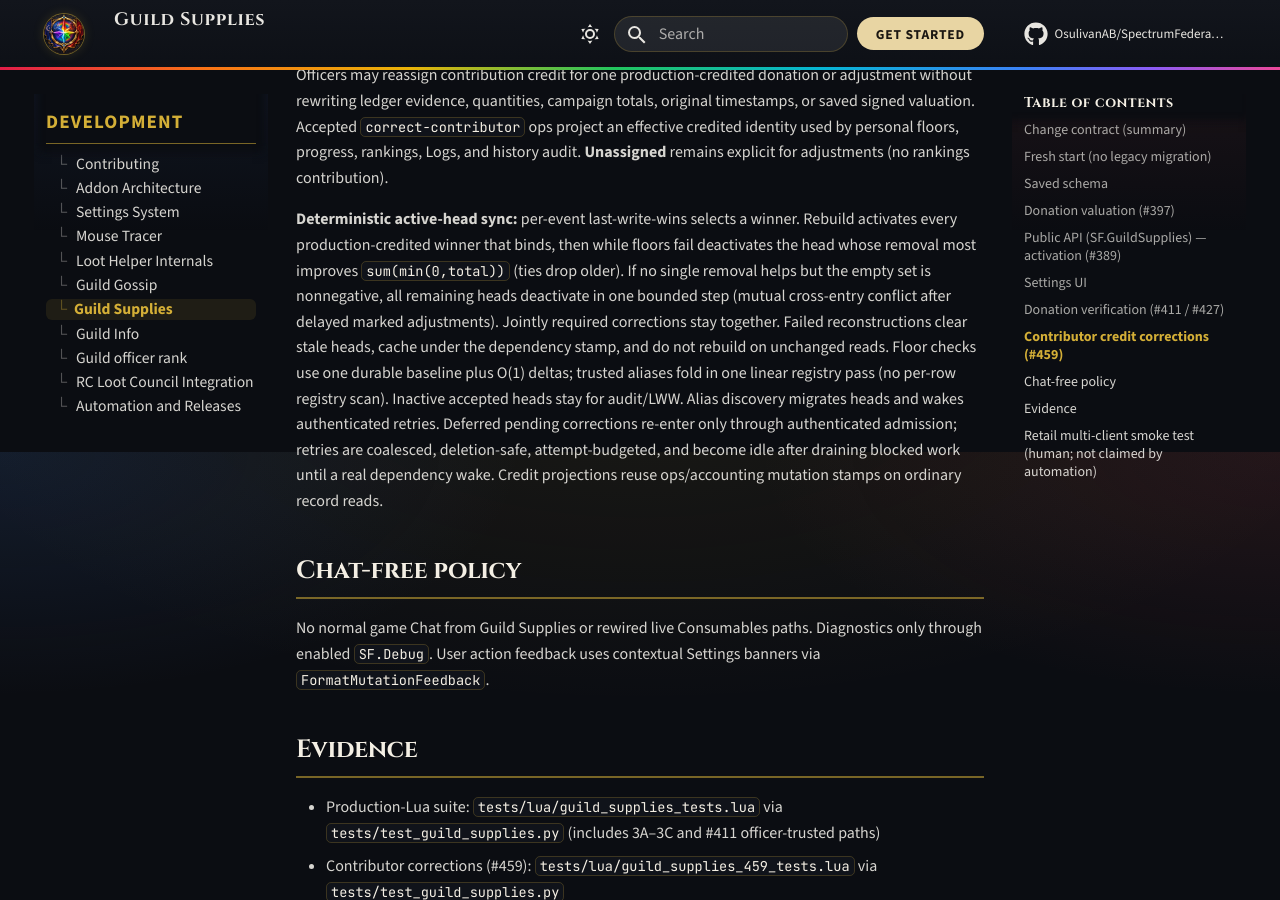
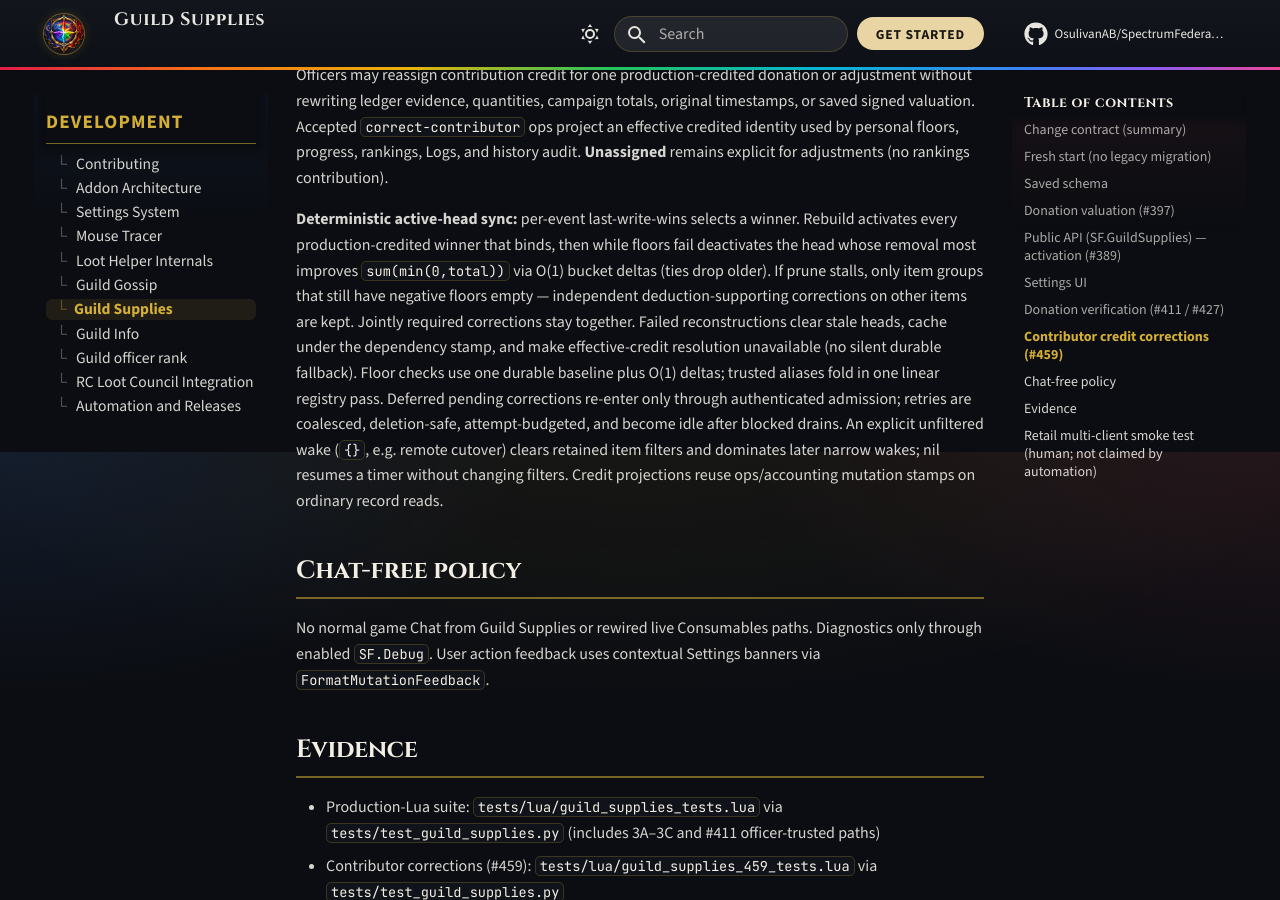
Before and after one commit to OsulivanAB/SpectrumFederation, an MkDocs documentation site: the page built from docs/development/guild-supplies/index.md, in a window 1280 px wide and 900 px high, scrolled down 6748 px. Built offline with MkDocs 1.6.1 and Material for MkDocs 9.7.7, drawn with Linux system fonts in a browser that asks for light colours; comment, search, counter and statistics services are not loaded.

Commit message:
Repair #459 item-local conflict floors, full-wake dominance, and O(1) scoring.
Empty-set fallback now clears only item groups that still have negative floors
so independent deduction-supporting heads survive. Failed reconstructions make
ResolveEffectiveCreditIdentity unavailable instead of durable fallback. Explicit
unfiltered redrive wakes dominate retained item filters (cutover `{}` vs nil
timer resume). Candidate conflict scoring updates TotalsNegScore via O(1) bucket
deltas and reports bucketVisits across rebuild callbacks.

Co-authored-by: Anthony <OsulivanAB@users.noreply.github.com>

```diff
--- a/docs/development/guild-supplies/index.md
+++ b/docs/development/guild-supplies/index.md
@@ -125,7 +125,7 @@ Accepted officer-trusted rows sync through the existing Guild Gossip ledger expo
 
 Officers may reassign contribution credit for one production-credited donation or adjustment without rewriting ledger evidence, quantities, campaign totals, original timestamps, or saved signed valuation. Accepted `correct-contributor` ops project an effective credited identity used by personal floors, progress, rankings, Logs, and history audit. **Unassigned** remains explicit for adjustments (no rankings contribution).
 
-**Deterministic active-head sync:** per-event last-write-wins selects a winner. Rebuild activates every production-credited winner that binds, then while floors fail deactivates the head whose removal most improves `sum(min(0,total))` (ties drop older). If no single removal helps but the empty set is nonnegative, all remaining heads deactivate in one bounded step (mutual cross-entry conflict after delayed marked adjustments). Jointly required corrections stay together. Failed reconstructions clear stale heads, cache under the dependency stamp, and do not rebuild on unchanged reads. Floor checks use one durable baseline plus O(1) deltas; trusted aliases fold in one linear registry pass (no per-row registry scan). Inactive accepted heads stay for audit/LWW. Alias discovery migrates heads and wakes authenticated retries. Deferred pending corrections re-enter only through authenticated admission; retries are coalesced, deletion-safe, attempt-budgeted, and become idle after draining blocked work until a real dependency wake. Credit projections reuse ops/accounting mutation stamps on ordinary record reads.
+**Deterministic active-head sync:** per-event last-write-wins selects a winner. Rebuild activates every production-credited winner that binds, then while floors fail deactivates the head whose removal most improves `sum(min(0,total))` via O(1) bucket deltas (ties drop older). If prune stalls, only item groups that still have negative floors empty — independent deduction-supporting corrections on other items are kept. Jointly required corrections stay together. Failed reconstructions clear stale heads, cache under the dependency stamp, and make effective-credit resolution unavailable (no silent durable fallback). Floor checks use one durable baseline plus O(1) deltas; trusted aliases fold in one linear registry pass. Deferred pending corrections re-enter only through authenticated admission; retries are coalesced, deletion-safe, attempt-budgeted, and become idle after blocked drains. An explicit unfiltered wake (`{}`, e.g. remote cutover) clears retained item filters and dominates later narrow wakes; nil resumes a timer without changing filters. Credit projections reuse ops/accounting mutation stamps on ordinary record reads.
 
 ## Chat-free policy
 
```
Also changed, not shown: 2 other files.
